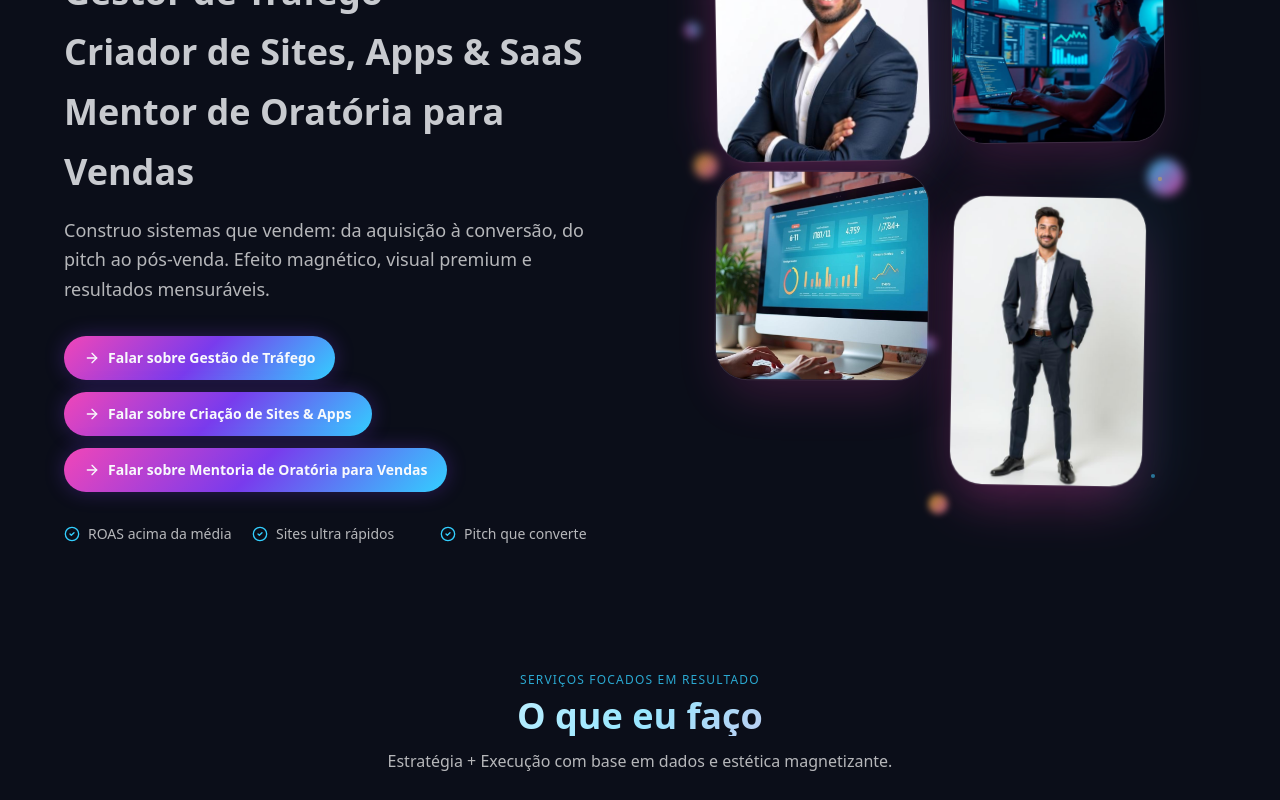
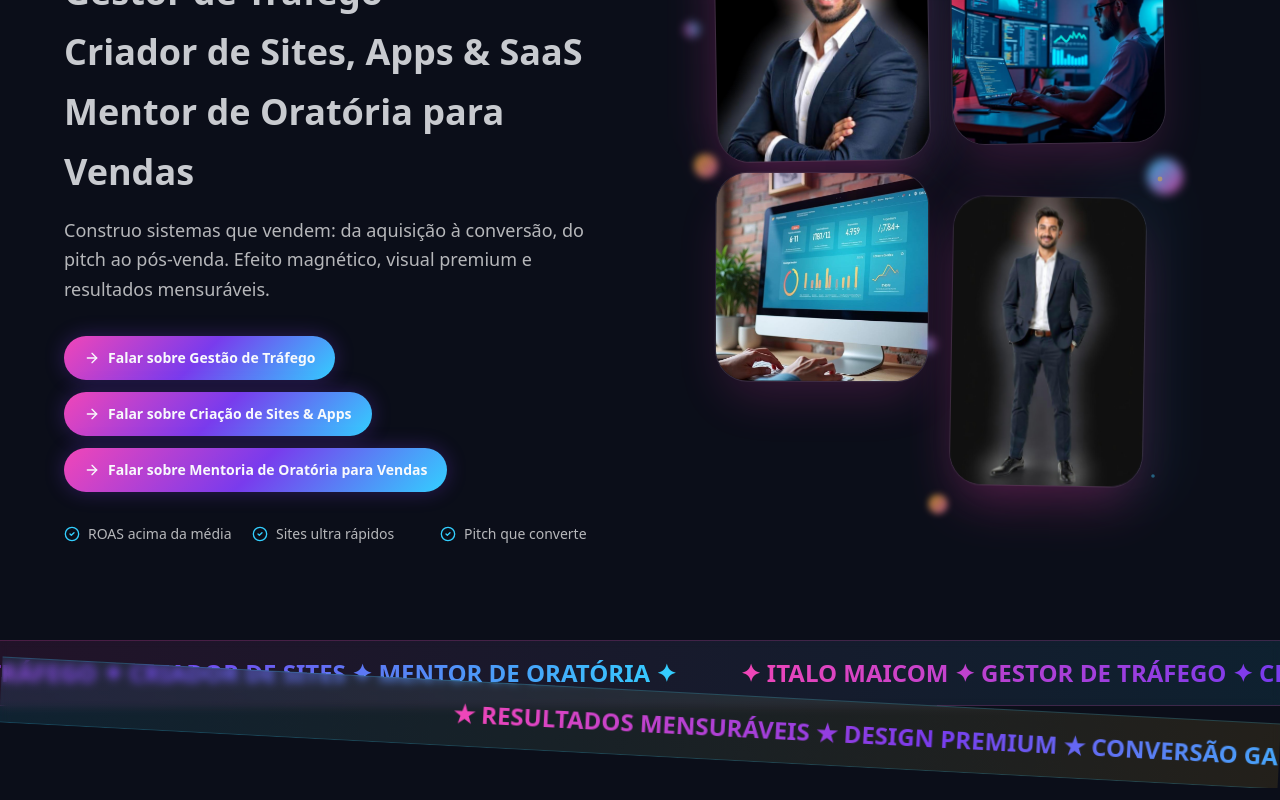
Before and after one commit to lainereis441-beep/holo-glow-hub, a React (Vite) app: page / in a window 1280 px wide. Shown: the part 280-1080 px from the top of the page. Built offline with nearby package versions, Linux system fonts and the light colour scheme.

Commit message:
Add animated banners and transparent backgrounds
Implement animated banners with opposing scrolling directions. Make Italo's image backgrounds transparent with surrounding effects.

```diff
--- /dev/null
+++ b/src/components/portfolio/AnimatedBanner.tsx
@@ -0,0 +1,66 @@
+import React from "react";
+import { motion } from "framer-motion";
+
+interface AnimatedBannerProps {
+  text: string;
+  direction?: "left" | "right";
+  className?: string;
+}
+
+export function AnimatedBanner({
+  text,
+  direction = "left",
+  className = ""
+}: AnimatedBannerProps) {
+  const isLeft = direction === "left";
+
+  return (
+    <div className={`relative overflow-hidden py-4 ${className}`}>
+      <motion.div
+        className="flex whitespace-nowrap"
+        animate={{
+          x: isLeft ? [0, -2000] : [0, 2000]
+        }}
+        transition={{
+          duration: 30,
+          repeat: Infinity,
+          ease: "linear"
+        }}
+      >
+        {/* Repetimos o texto múltiplas vezes para garantir preenchimento contínuo */}
+        {Array.from({ length: 10 }).map((_, i) => (
+          <span
+            key={i}
+            className="mx-8 text-2xl font-bold bg-gradient-to-r from-neon-fuchsia via-neon-purple to-neon-cyan text-transparent bg-clip-text"
+          >
+            {text}
+          </span>
+        ))}
+      </motion.div>
+    </div>
+  );
+}
+
+export function CrossedAnimatedBanners() {
+  return (
+    <div className="relative py-8 overflow-hidden">
+      {/* Faixa superior - rolando para a esquerda */}
+      <div className="relative z-10">
+        <AnimatedBanner
+          text="✦ ITALO MAICOM ✦ GESTOR DE TRÁFEGO ✦ CRIADOR DE SITES ✦ MENTOR DE ORATÓRIA ✦"
+          direction="left"
+          className="bg-gradient-to-r from-neon-fuchsia/10 to-neon-cyan/10 backdrop-blur-sm border-y border-neon-fuchsia/20"
+        />
+      </div>
+
+      {/* Faixa inferior cruzada - rolando para a direita */}
+      <div className="relative -mt-4 z-20 transform rotate-3">
+        <AnimatedBanner
+          text="★ RESULTADOS MENSURÁVEIS ★ DESIGN PREMIUM ★ CONVERSÃO GARANTIDA ★"
+          direction="right"
+          className="bg-gradient-to-r from-neon-cyan/10 to-neon-amber/10 backdrop-blur-sm border-y border-neon-cyan/20"
+        />
+      </div>
+    </div>
+  );
+}
--- a/src/pages/Portfolio.tsx
+++ b/src/pages/Portfolio.tsx
@@ -18,11 +18,12 @@ import { ServiceCard, type Service } from "@/components/portfolio/services/Servi
 import { TestimonialCarousel } from "@/components/portfolio/testimonials/TestimonialCarousel";
 import { ProjectCard, type Project } from "@/components/portfolio/projects/ProjectCard";
 import { type Testimonial } from "@/components/portfolio/testimonials/TestimonialCard";
+import { CrossedAnimatedBanners } from "@/components/portfolio/AnimatedBanner";
 
 // Assets
 import italoPortrait from "@/assets/italo-portrait-1.jpg";
-import italoPortraitClean from "@/assets/italo-portrait-clean.png";
-import italoFullbodyClean from "@/assets/italo-fullbody-clean.png";
+import italoPortraitClean from "@/assets/italo-portrait-transparent.png";
+import italoFullbodyClean from "@/assets/italo-fullbody-transparent.png";
 import workSetup from "@/assets/work-setup-1.jpg";
 import projectWebsite from "@/assets/project-website-1.jpg";
 import speakingSetup from "@/assets/speaking-setup.jpg";
@@ -199,7 +200,7 @@ export default function Portfolio() {
             <FloatingImageWithEffects
               src={italoPortraitClean}
               alt="Italo Maicom - Retrato profissional"
-              className="h-64 w-full"
+              className="h-64 w-full drop-shadow-2xl"
               hasEffects={true}
             />
             <FloatingImage
@@ -217,13 +218,16 @@ export default function Portfolio() {
             <FloatingImageWithEffects
               src={italoFullbodyClean}
               alt="Italo Maicom - Foto completa"
-              className="h-72 mt-8"
+              className="h-72 mt-8 drop-shadow-2xl"
               delay={3}
               hasEffects={true}
             />
           </div>
         </div>
       </section>
+
+      {/* Animated Banners */}
+      <CrossedAnimatedBanners />
 
       {/* Services Section */}
       <section className="max-w-7xl mx-auto px-4 py-16">
```
Also changed, not shown: src/assets/italo-fullbody-transparent.png (added), src/assets/italo-portrait-transparent.png (added).
